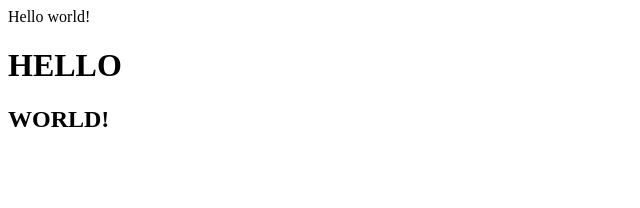
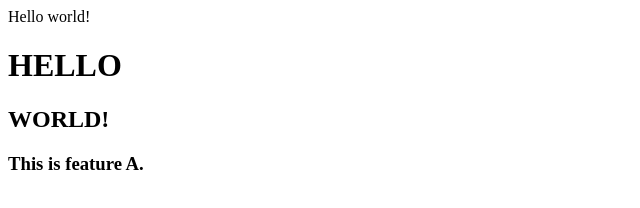
Before and after one commit to Techy-Vikas/FIRSTPROJECT, a plain HTML site: page index.html in a window 1280 px wide. Shown: the whole page, without its empty margins (0-640 px from the left). Drawn offline with Linux system fonts and the light colour scheme.

Commit message:
added first feature

```diff
--- a/index.html
+++ b/index.html
@@ -1,3 +1,5 @@
 <p>Hello world!</p>
 <h1>HELLO</h1>
 <h2>WORLD!</h2>
+
+<h3>This is feature A.</h3>
```
